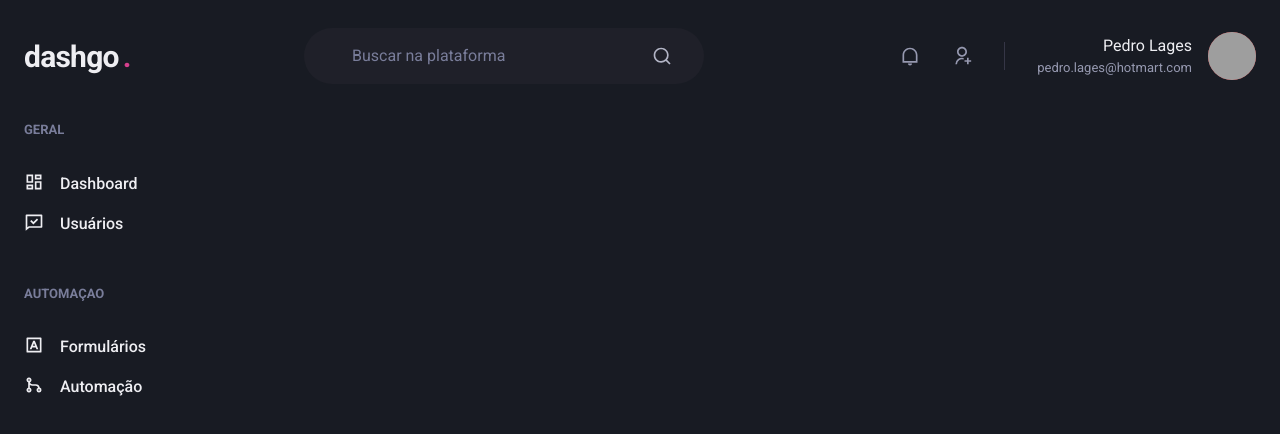
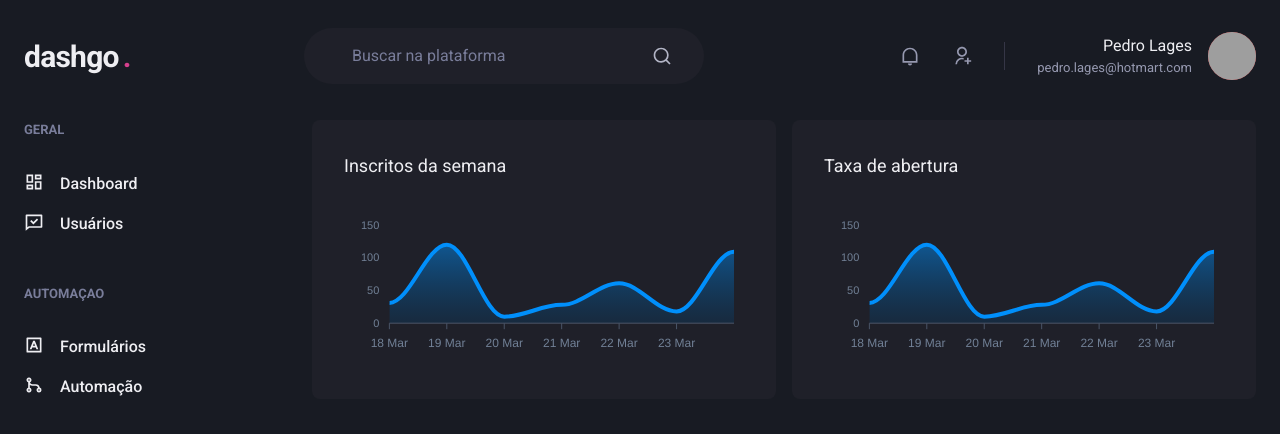
Before and after one commit to pxd3v/dash-go, a Next.js app: page /dashboard in a window 1280 px wide. Shown: the top 434 px of the page. Built offline with nearby package versions, Linux system fonts and the light colour scheme; grey boxes are pictures that could not be loaded.

Commit message:
create dashboard page

```diff
--- a/package.json
+++ b/package.json
@@ -14,9 +14,11 @@
     "@emotion/styled": "^11.3.0",
     "@types/node": "^14.14.39",
     "@types/react": "^17.0.3",
+    "apexcharts": "^3.26.0",
     "framer-motion": "^4.1.3",
     "next": "10.1.3",
     "react": "17.0.2",
+    "react-apexcharts": "^1.3.9",
     "react-dom": "17.0.2",
     "react-icons": "^4.2.0",
     "typescript": "^4.2.4"
--- a/src/pages/dashboard.tsx
+++ b/src/pages/dashboard.tsx
@@ -1,7 +1,63 @@
-import { Flex } from '@chakra-ui/react'
+import { Box, Flex, SimpleGrid, Text, theme } from '@chakra-ui/react'
+import dynamic from 'next/dynamic'
 import { Header } from '../components/Header'
 import { Sidebar } from '../components/Sidebar'
 
+const Chart = dynamic(() => import('react-apexcharts'), {
+  ssr: false
+})
+
+const options = {
+  chart: {
+    toolbar: {
+      show: false
+    },
+    zoom: {
+      enabled: false
+    },
+    foreColor: theme.colors.gray[500],
+  },
+  grid: {
+    show: false
+  },
+  dataLabels: {
+    enabled: false
+  },
+  toooltip: {
+    enabled: false
+  },
+  xaxis: {
+    type: 'datetime',
+    axisBorder: {
+      color: theme.colors.gray[600]
+    },
+    axisTicks: {
+      color: theme.colors.gray[600]
+    },
+    categories: [
+      '2021-03-18T00:00:00.000Z',
+      '2021-03-19T00:00:00.000Z',
+      '2021-03-20T00:00:00.000Z',
+      '2021-03-21T00:00:00.000Z',
+      '2021-03-22T00:00:00.000Z',
+      '2021-03-23T00:00:00.000Z',
+      '2021-03-24T00:00:00.000Z'
+    ]
+  },
+  fill: {
+    opacity: 0.3,
+    type: 'gradient',
+    gradient: {
+      shade: 'dark',
+      opacityFrom: 0.7,
+      opacityto: 0.3,
+
+    }
+  }
+}
+const series = [
+  { name: 'series1', data: [31, 120, 10, 28, 61, 18, 109]}
+]
 interface DashboardProps {
 
 }
@@ -22,6 +78,32 @@
               px="6"
             >
              <Sidebar />
+
+             <SimpleGrid
+               flex="1"
+               gap="4"
+               minChildWidth="320px"
+               align="flex-start"
+             >
+               <Box
+                p="8"
+                bg="gray.800"
+                borderRadius={8}
+                pb="4"
+               >
+                 <Text fontSize="lg" mb="4">Inscritos da semana</Text>
+                 <Chart options={options} series={series} type="area" height={160}/>
+               </Box>
+               <Box
+                p="8"
+                bg="gray.800"
+                borderRadius={8}
+                pb="4"
+               >
+                 <Text fontSize="lg" mb="4">Taxa de abertura</Text>
+                 <Chart options={options} series={series} type="area" height={160}/>
+               </Box>
+             </SimpleGrid>
             </Flex>
         </Flex>
     )
```
Also changed, not shown: 1 other file (tests, documents, lock files or other folders).
